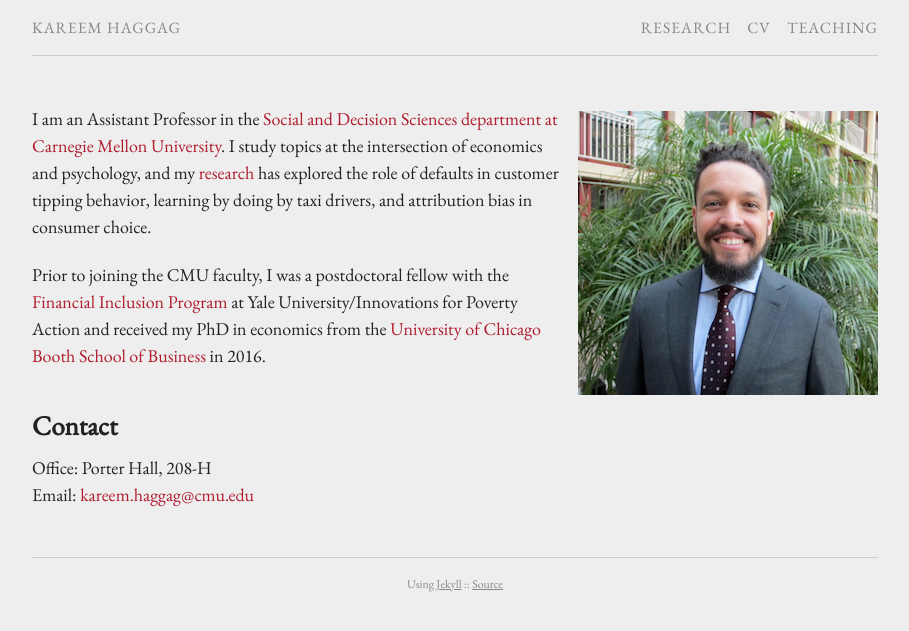
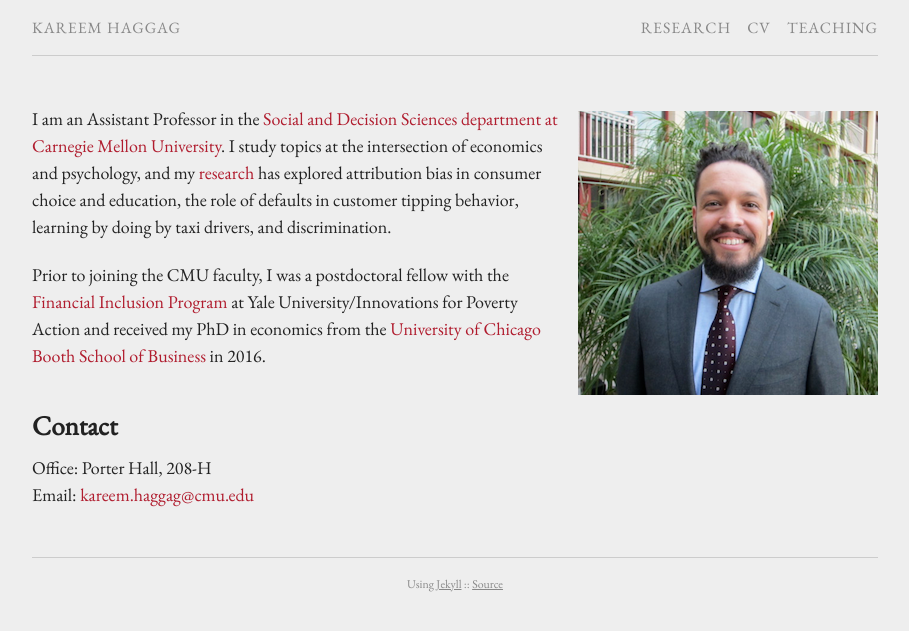
Before and after one commit to kareemhaggag/kareemhaggag.github.io, a Jekyll site: the page built from index.md, in a window 1280 px wide. Shown: the top 631 px of the page, without its empty margins (185-1094 px from the left). Built offline with Jekyll 4.4.1, drawn with Linux system fonts in a browser that asks for light colours.

Commit message:
Update Main Page

```diff
--- a/index.md
+++ b/index.md
@@ -6,7 +6,7 @@
 <br />
 {% include image.html url="images/haggag.png" caption="" max_width="100px" align="right" %}
 
-I am an Assistant Professor in the [Social and Decision Sciences department at Carnegie Mellon University]. I study topics at the intersection of economics and psychology, and my [research] has explored the role of defaults in customer tipping behavior, learning by doing by taxi drivers, and attribution bias in consumer choice.
+I am an Assistant Professor in the [Social and Decision Sciences department at Carnegie Mellon University]. I study topics at the intersection of economics and psychology, and my [research] has explored attribution bias in consumer choice and education, the role of defaults in customer tipping behavior, learning by doing by taxi drivers, and discrimination.
 
 Prior to joining the CMU faculty, I was a postdoctoral fellow with the [Financial Inclusion Program] at Yale University/Innovations for Poverty Action and received my PhD in economics from the [University of Chicago Booth School of Business] in 2016.
 
```
